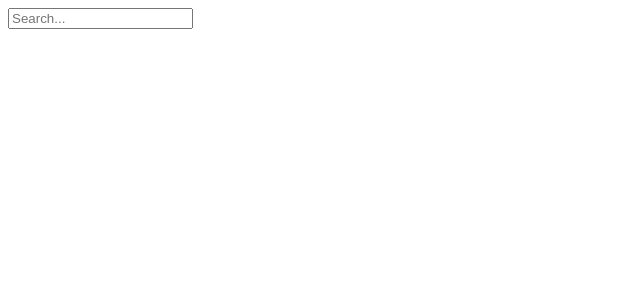
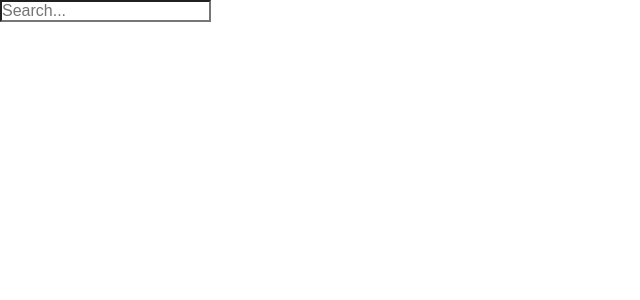
Before and after one commit to HongKeunAhn/mountain-weather-app, a React (Create React App) app: page / in a window 1280 px wide. Shown: the top 300 px of the page, without its empty margins (0-640 px from the left). Built offline with nearby package versions, Linux system fonts and the light colour scheme.

Commit message:
reset.css 적용

```diff
--- a/public/index.html
+++ b/public/index.html
@@ -10,6 +10,7 @@
       content="Web site created using create-react-app"
     />
     <link rel="apple-touch-icon" href="%PUBLIC_URL%/logo192.png" />
+    <link rel="stylesheet" href="./reset.css" />
     <title>Mountain Weather App</title>
   </head>
   <body>
--- /dev/null
+++ b/public/reset.css
@@ -0,0 +1,200 @@
+html {
+    font-size: 62.5%;
+    scroll-behavior: smooth;
+    width: 100%;
+    height: 100%;
+}
+
+body,
+p,
+h1,
+h2,
+h3,
+h4,
+h5,
+h6,
+ul,
+ol,
+li,
+dl,
+dt,
+dd,
+table,
+th,
+td,
+form,
+fieldset,
+legend,
+input,
+textarea,
+button,
+article,
+aside,
+canvas,
+details,
+figcaption,
+figure,
+footer,
+header,
+menu,
+nav,
+section,
+audio,
+video,
+blockquote,
+hr {
+    margin: 0;
+    padding: 0;
+}
+
+body {
+    width: 100%;
+    height: 100%;
+    -webkit-tap-highlight-color: transparent;
+    -webkit-font-smoothing: antialiased;
+    -moz-osx-font-smoothing: grayscale;
+    -webkit-overflow-scrolling: touch;
+    font-family: 'Montserrat', sans-serif;
+    font-size: 1.6rem;
+}
+
+body *,
+::after,
+::before {
+    box-sizing: border-box;
+}
+
+strong,
+em {
+    font-weight: 400;
+    font-style: normal;
+}
+
+img,
+fieldset {
+    border: 0;
+}
+
+img {
+    vertical-align: top;
+}
+
+svg:not(:root) {
+    overflow: hidden;
+}
+
+ul,
+ol {
+    list-style: none;
+}
+
+address,
+cite,
+dfn {
+    font-style: normal;
+}
+
+abbr {
+    text-decoration: none;
+}
+
+input,
+textarea,
+button {
+    font-size: 1.6rem;
+    font-family: 'Montserrat', sans-serif;
+}
+
+a,
+label,
+button,
+[type='checkbox'],
+[type='radio'] {
+    color: inherit;
+    text-decoration: none;
+}
+
+[type='text'],
+[type='email'],
+[type='password'],
+[type='checkbox'],
+[type='radio'],
+textarea,
+select {
+    appearance: none;
+    outline: none;
+}
+
+[type='checkbox'] {
+    outline: none;
+    cursor: pointer;
+}
+
+[type='search']::-webkit-search-decoration,
+[type='search']::-webkit-search-cancel-button,
+[type='search']::-webkit-search-results-button,
+[type='search']::-webkit-search-results-decoration {
+    display: none;
+}
+
+[type='number'] {
+    appearance: textfield,
+}
+
+-webkit-outer-spin-button,
+-webkit-inner-spin-button {
+    margin: 0;
+    appearance: none;
+}
+
+[type='text']:focus,
+[type='email']:focus,
+[type='password']:focus,
+[type='textarea']:focus {
+    outline: none;
+}
+
+[type='text']::-ms-clear {
+    display: none;
+}
+
+[type='password']::-ms-reveal {
+    display: none;
+}
+
+select {
+    background: transparent;
+    border: 0;
+}
+
+table {
+    border-collapse: collapse;
+}
+
+hr {
+    margin: 0;
+    padding: 0;
+    border: 0;
+}
+
+textarea {
+    resize: none;
+    -webkit-overflow-scrolling: touch;
+}
+
+button {
+    overflow: visible;
+    background: none;
+    border: none;
+    border-radius: 0;
+}
+
+button,
+[role='button'] {
+    outline: none;
+    cursor: pointer;
+}
+
+button[disabled] {
+    cursor: default;
+}
```
